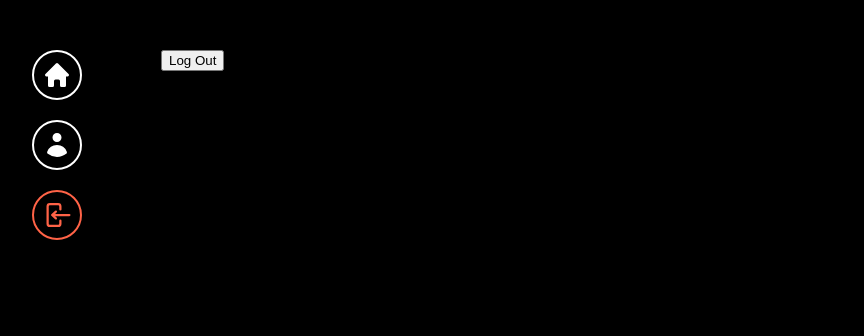
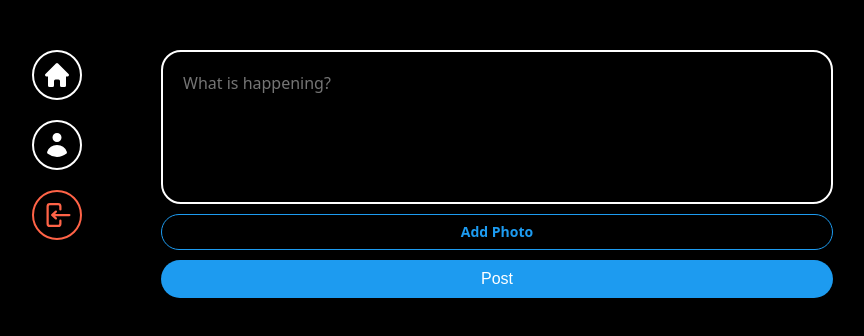
Before and after one commit to chc3954/learn-firebase, a React (Vite) app: page / in a window 1280 px wide. Shown: the top 336 px of the page, without its empty margins (237-1101 px from the left). Built offline with nearby package versions, Linux system fonts and the light colour scheme; no server answers; sample sign-in values are in the browser's storage.

Commit message:
Added post form

```diff
--- /dev/null
+++ b/src/components/post-form.tsx
@@ -0,0 +1,97 @@
+import { useState } from "react";
+import styled from "styled-components";
+
+const Form = styled.form`
+  display: flex;
+  flex-direction: column;
+  gap: 10px;
+`;
+
+const TextArea = styled.textarea`
+  border: 2px solid white;
+  padding: 20px;
+  border-radius: 20px;
+  font-size: 16px;
+  color: white;
+  background-color: black;
+  width: 100%;
+  resize: none;
+  font-family: system-ui, -apple-system, BlinkMacSystemFont, "Segoe UI", Roboto,
+    Oxygen, Ubuntu, Cantarell, "Open Sans", "Helvetica Neue", sans-serif;
+  &::placeholder {
+    font-size: 16px;
+  }
+  &:focus {
+    outline: none;
+    border-color: #1d9bf0;
+  }
+`;
+
+const AttachFileButton = styled.label`
+  padding: 10px 0px;
+  color: #1d9bf0;
+  text-align: center;
+  border-radius: 20px;
+  border: 1px solid #1d9bf0;
+  font-size: 14px;
+  font-weight: 600;
+  cursor: pointer;
+`;
+
+const AttachFileInput = styled.input`
+  display: none;
+`;
+
+const SubmitButton = styled.input`
+  background-color: #1d9bf0;
+  color: white;
+  border: none;
+  padding: 10px 0px;
+  border-radius: 20px;
+  font-size: 16px;
+  cursor: pointer;
+  &:hover,
+  &:active {
+    opacity: 0.9;
+  }
+`;
+
+export default function PostForm() {
+  const [isLoading, setIsLoading] = useState(false);
+  const [content, setContent] = useState("");
+  const [photo, setPhoto] = useState<File | null>(null);
+
+  const onChange = (e: React.ChangeEvent<HTMLTextAreaElement>) => {
+    setContent(e.target.value);
+  };
+
+  const onPhotoChange = (e: React.ChangeEvent<HTMLInputElement>) => {
+    const file = e.target.files?.[0];
+    if (file) {
+      setPhoto(file);
+    }
+  };
+
+  return (
+    <Form>
+      <TextArea
+        rows={5}
+        maxLength={180}
+        value={content}
+        onChange={onChange}
+        placeholder="What is happening?"
+      />
+      <AttachFileButton htmlFor="photo">
+        {photo ? "✅ Photo added" : "Add Photo"}
+      </AttachFileButton>
+      <AttachFileInput
+        type="file"
+        id="photo"
+        accept="image/*"
+        onChange={onPhotoChange}
+        hidden
+      />
+      <SubmitButton type="submit" value={isLoading ? "Loading..." : "Post"} />
+    </Form>
+  );
+}
--- a/src/routes/home.tsx
+++ b/src/routes/home.tsx
@@ -1,17 +1,12 @@
-import { useNavigate } from "react-router-dom";
-import { auth } from "../firebase";
+import PostForm from "../components/post-form";
+import styled from "styled-components";
+
+const Container = styled.div``;
 
 export default function Home() {
-  const navigate = useNavigate();
-
-  const onLogOut = () => {
-    auth.signOut();
-    navigate("/login");
-  };
-
   return (
-    <h1>
-      <button onClick={onLogOut}>Log Out</button>
-    </h1>
+    <Container>
+      <PostForm />
+    </Container>
   );
 }
```
